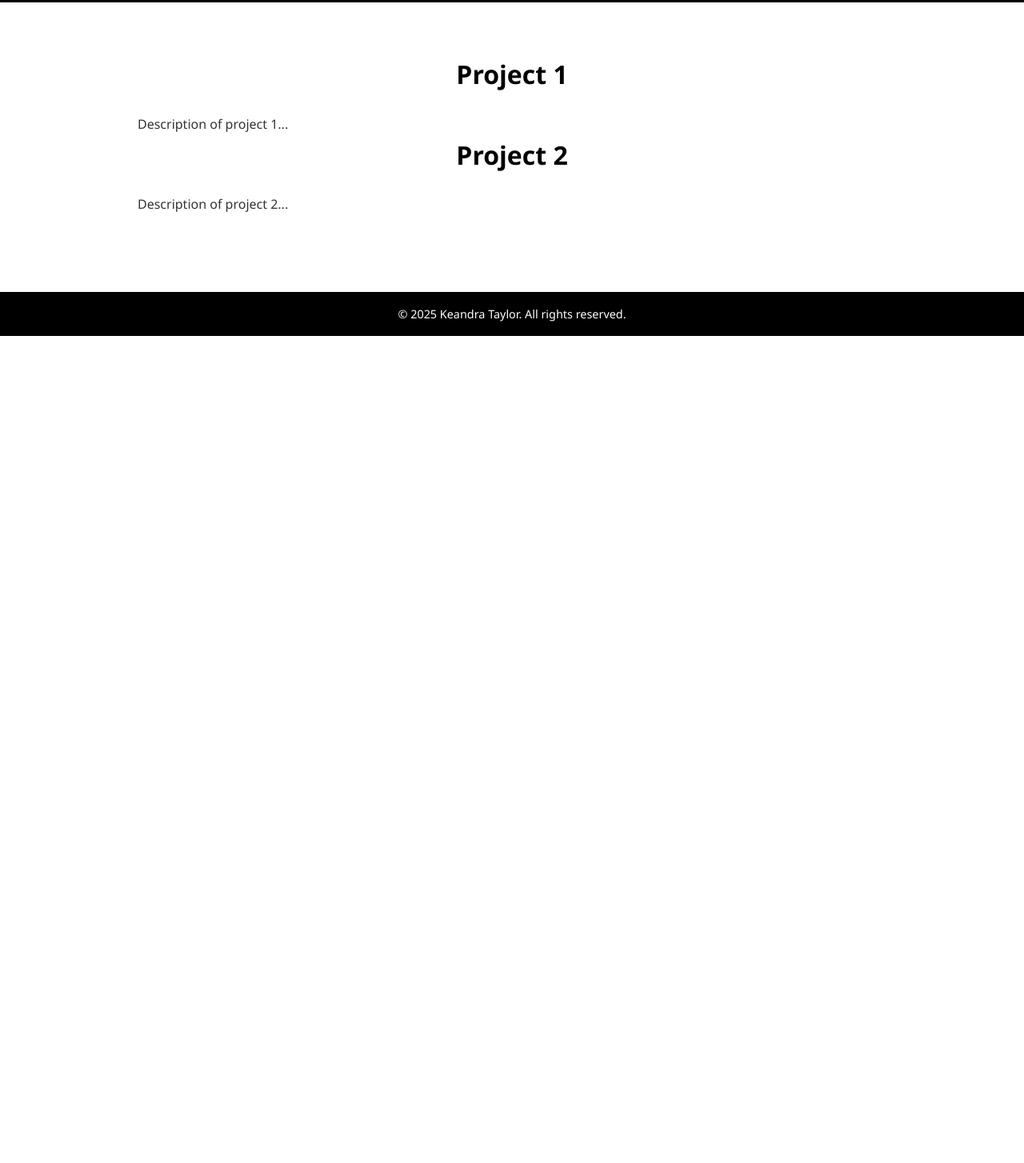
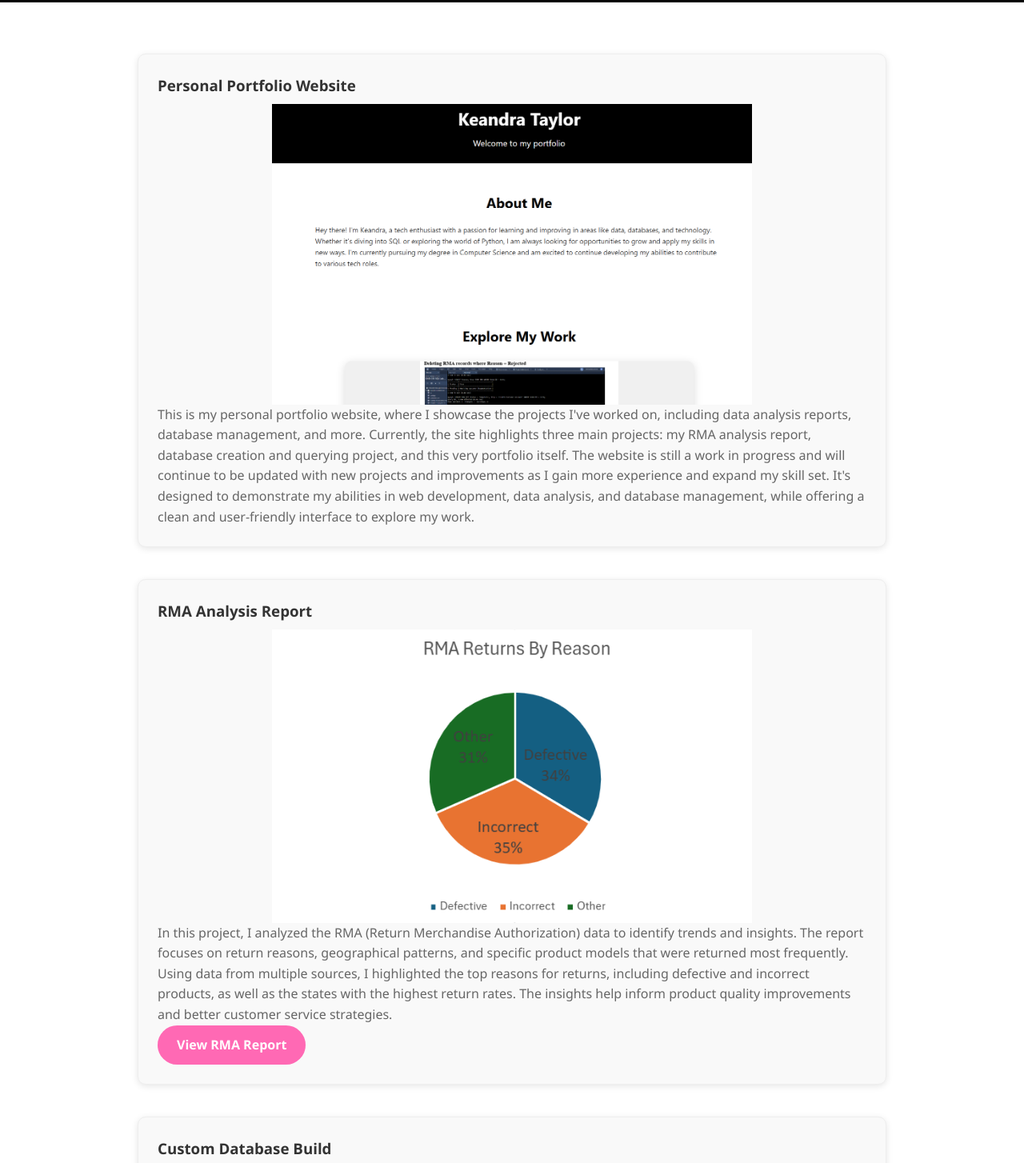
Before and after one commit to Keachante/KeandraPortfolio, a plain HTML site: page projects.html in a window 1280 px wide. Shown: the part 213-1667 px from the top of the page at 80% size. Before the commit the page ends 800 px from the top, so only its background shows below. Drawn offline with Linux system fonts and the light colour scheme.

Commit message:
Update projects.html

```diff
--- a/projects.html
+++ b/projects.html
@@ -20,14 +20,43 @@
     <p>Here is some of my work :) !</p>
   </header>
 
-  <section>
-    <h2>Project 1</h2>
-    <p>Description of project 1...</p>
+  <section id="projects">
+  <div class="project" style="margin-bottom: 40px;">
 
-    <h2>Project 2</h2>
-    <p>Description of project 2...</p>
+    <h3>Personal Portfolio Website</h3>
 
-    <!-- Add more projects as you grow! -->
+    <img src="Website-creation.png" alt="Portfolio Website" class="project-image" style="width: 100%; max-width: 600px; height: auto; margin: 0 auto; display: block;">
+
+    <p>This is my personal portfolio website, where I showcase the projects I've worked on, including data analysis reports, database management, and more. Currently, the site highlights three main projects: my RMA analysis report, database creation and querying project, and this very portfolio itself. The website is still a work in progress and will continue to be updated with new projects and improvements as I gain more experience and expand my skill set. It's designed to demonstrate my abilities in web development, data analysis, and database management, while offering a clean and user-friendly interface to explore my work.</p>
+
+  </div>
+
+
+  <div class="project" style="margin-bottom: 40px;">
+
+    <h3>RMA Analysis Report</h3>
+
+    <img src="RM-Piechart.png" alt="RMA Report" class="project-image" style="width: 100%; max-width: 600px; height: auto; margin: 0 auto; display: block;">
+
+    <p>In this project, I analyzed the RMA (Return Merchandise Authorization) data to identify trends and insights. The report focuses on return reasons, geographical patterns, and specific product models that were returned most frequently. Using data from multiple sources, I highlighted the top reasons for returns, including defective and incorrect products, as well as the states with the highest return rates. The insights help inform product quality improvements and better customer service strategies.</p>
+
+    <a href="RMA-report.pdf" target="_blank" class="btn">View RMA Report</a>
+
+  </div>
+
+  <div class="project" style="margin-bottom: 40px;">
+
+    <h3>Custom Database Build</h3>
+
+    <img src="Database-creationpreview.png" alt="Database Creation" class="project-image" style="width: 100%; max-width: 600px; height: auto; margin: 0 auto; display: block;">
+
+    <p>In this project, I designed and built a relational database to manage product and return data. I created multiple tables, populated them with data, and wrote SQL queries to extract meaningful information from the database. This project demonstrates my ability to manage data efficiently, create normalized tables, and perform queries to derive insights, such as identifying the most returned products and the frequency of product returns across different regions.</p>
+
+    <a href="Database-creation.pdf" target="_blank" class="btn">View Database Build</a>
+
+  </div>
+
+    <!-- Add more projects -->
   </section>
 
   <footer>
```
